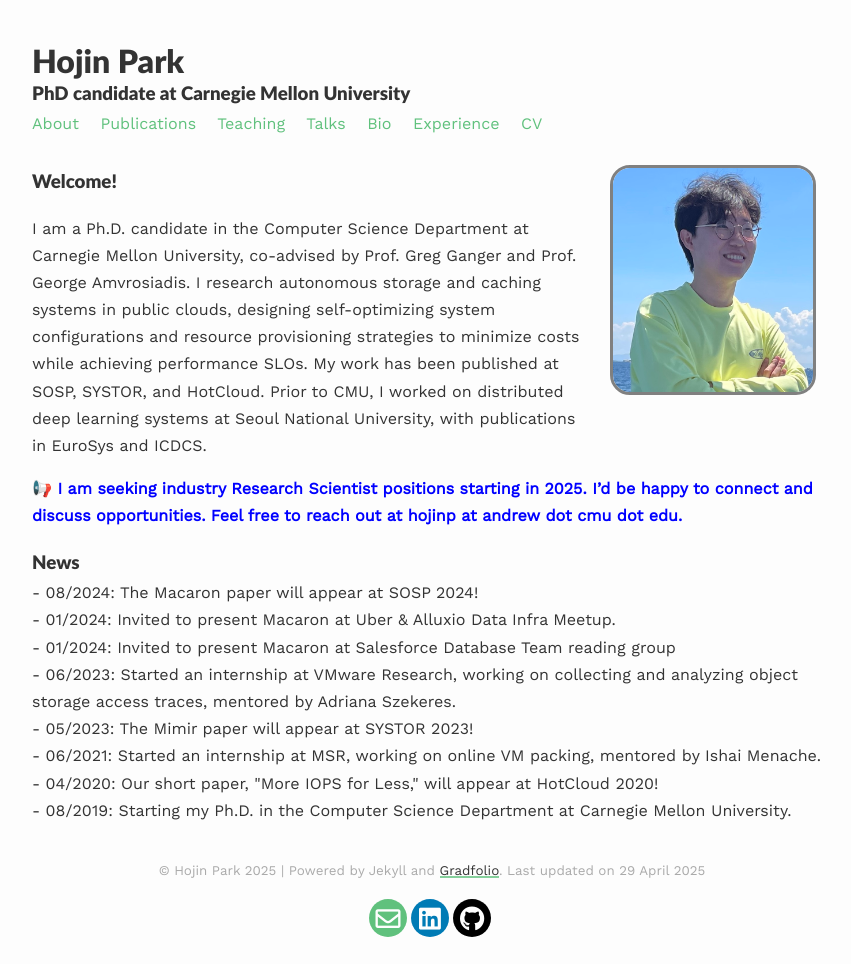
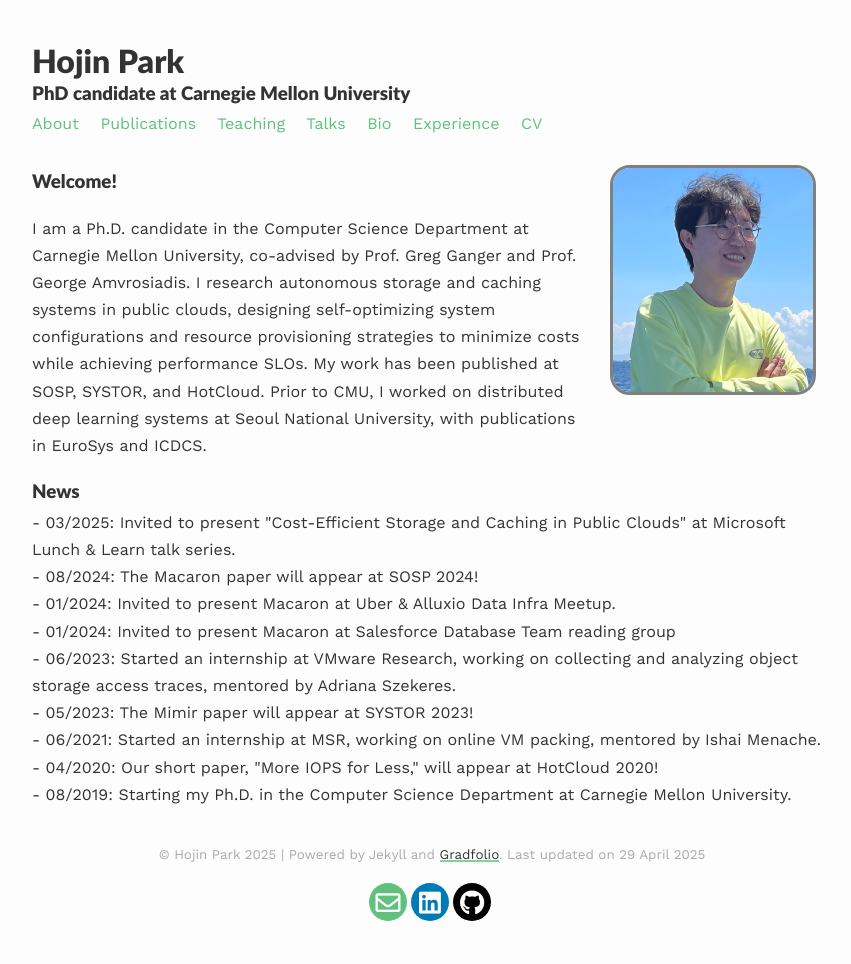
Before and after one commit to hojinp/hojinp.github.io, a Jekyll site: the page built from index.md, in a window 1280 px wide. Shown: the whole page, without its empty margins (208-1059 px from the left). Built offline with Jekyll 4.4.1, drawn with Linux system fonts in a browser that asks for light colours; nearby versions of some CDN libraries.

Commit message:
Update March 2025

```diff
--- a/index.md
+++ b/index.md
@@ -14,9 +14,10 @@ I research autonomous storage and caching systems in public clouds, designing se
 My work has been published at SOSP, SYSTOR, and HotCloud. Prior to CMU, I worked on distributed deep learning systems at Seoul National University, with publications in EuroSys and ICDCS.
 
 
-<span style="color: blue;">**📢 I am seeking industry Research Scientist positions starting in 2025. I’d be happy to connect and discuss opportunities. Feel free to reach out at hojinp at andrew dot cmu dot edu.**</span>
+### News
+<!-- #### 2025 -->
+<p style="margin: 0;">- 03/2025: Invited to present "Cost-Efficient Storage and Caching in Public Clouds" at Microsoft Lunch & Learn talk series.</p>
 
-### News
 <!-- #### 2024 -->
 <p style="margin: 0;">- 08/2024: The Macaron paper will appear at SOSP 2024!</p>
 <p style="margin: 0;">- 01/2024: Invited to present Macaron at Uber & Alluxio Data Infra Meetup.</p>
```
Also changed, not shown: 1 other file.
